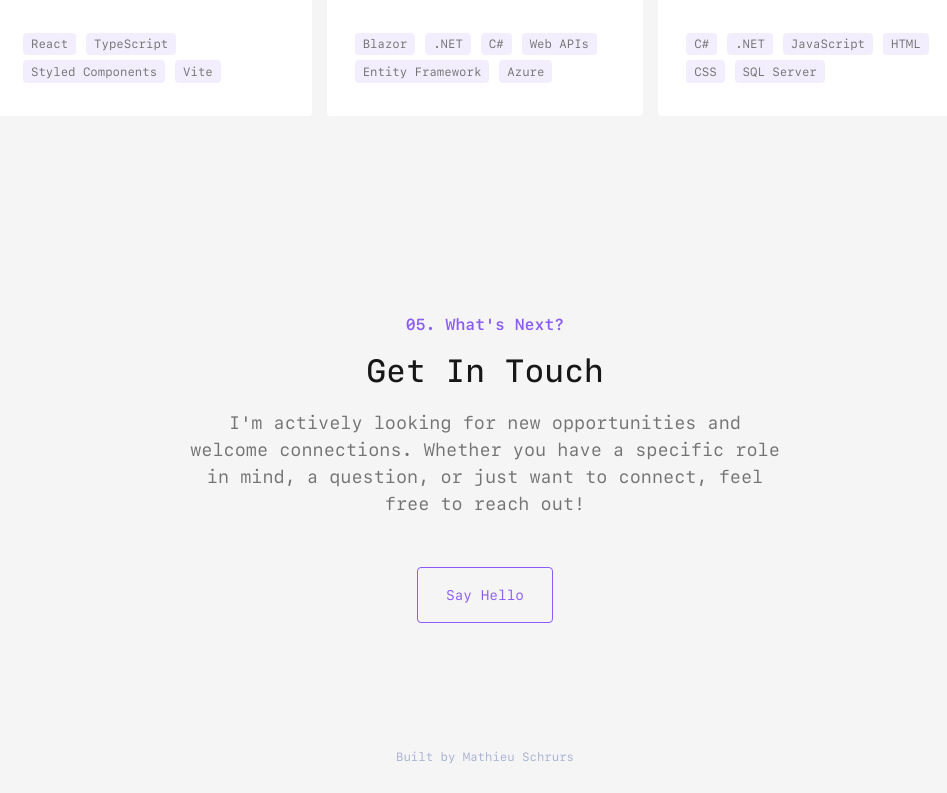
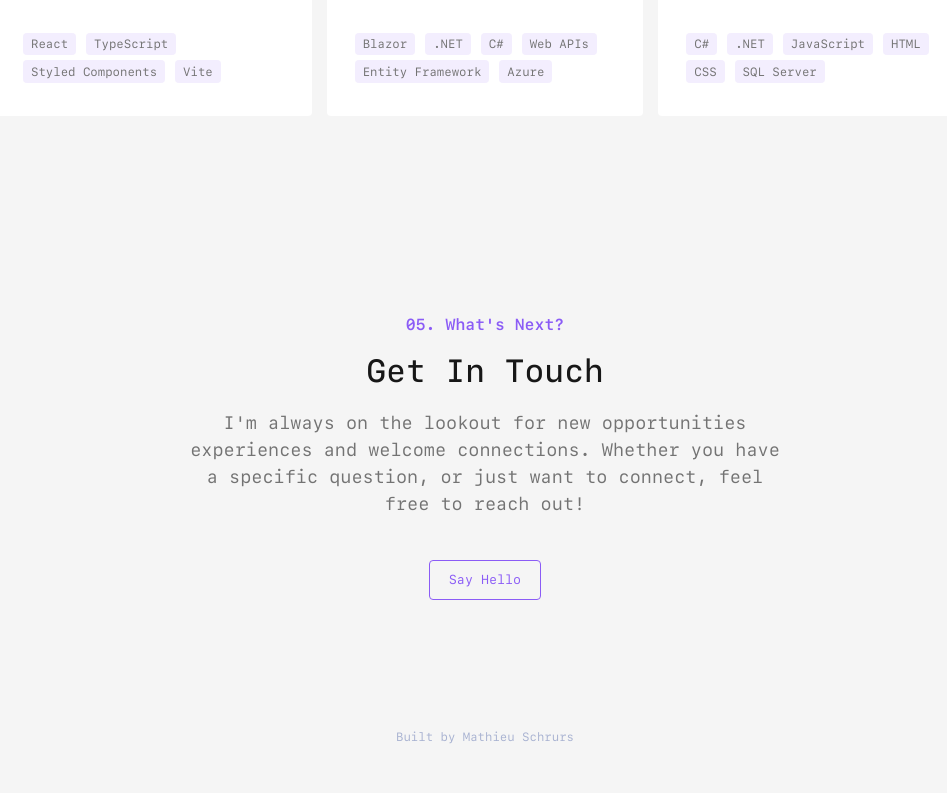
Before and after one commit to MathieuSchrurs/portfolio, a React (Vite) app: page / in a window 1280 px wide. Shown: the part 4047-4840 px from the top of the page, without its empty margins (155-1102 px from the left). Built offline with nearby package versions, Linux system fonts and the light colour scheme.

Commit message:
refactor(contact): unify Say Hello button styling with StyledButtonLink for consistency

```diff
--- a/src/components/sections/Contact.tsx
+++ b/src/components/sections/Contact.tsx
@@ -1,12 +1,12 @@
-import styled from 'styled-components';
-import config from '@config';
+import styled from "styled-components";
+import config from "@config";
+import StyledButtonLink from "../ui/StyledButtonLink"; // <-- import your shared button
 
 const StyledContactSection = styled.section`
   max-width: 600px;
   margin: 0 auto;
   text-align: center;
   font-family: var(--font-mono);
-
 
   @media (max-width: 768px) {
     padding: 80px 0;
@@ -28,7 +28,7 @@ const StyledPreHeading = styled.h2`
   white-space: nowrap;
 
   &:before {
-    content: '05.';
+    content: "05.";
     margin-right: 10px;
   }
 `;
@@ -40,27 +40,25 @@ const StyledTitle = styled.h2`
   margin: 0 0 20px 0;
 `;
 
-const StyledEmailLink = styled.a`
-  ${({ theme }) => theme.mixins.bigButton};
-  margin-top: 50px;
-`;
-
 const Contact = () => {
   return (
     <StyledContactSection id="contact">
       <StyledPreHeading>What's Next?</StyledPreHeading>
       <StyledTitle>Get In Touch</StyledTitle>
-      <p style={{ color: 'var(--text-secondary-color)' }}>
-        I'm actively looking for new opportunities and welcome connections.
-        Whether you have a specific role in mind, a question, or just want to connect,
+
+      <p style={{ color: "var(--text-secondary-color)", marginBottom: "2.5rem" }}>
+        I'm always on the lookout for new opportunities experiences and welcome connections.
+        Whether you have a specific question, or just want to connect,
         feel free to reach out!
       </p>
-      <StyledEmailLink
+
+      <StyledButtonLink
         href={`mailto:${config.email}`}
+        showIcon={false}
         className="email-link"
       >
         Say Hello
-      </StyledEmailLink>
+      </StyledButtonLink>
     </StyledContactSection>
   );
 };
```
